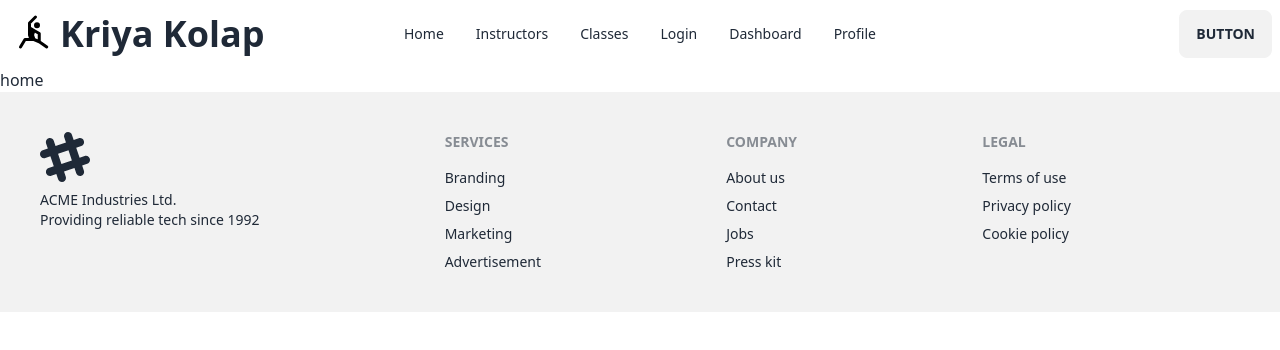
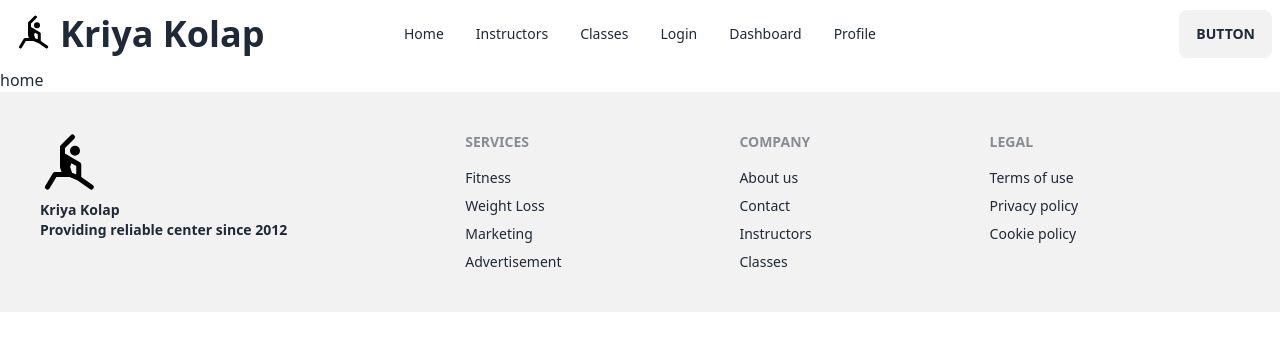
Before and after one commit to jakir540/kriya-kolap-client, a React (Vite) app: page / in a window 1280 px wide. Shown: the top 350 px of the page. Built offline with nearby package versions, Linux system fonts and the light colour scheme.

Commit message:
errorpage added

```diff
--- a/src/Routes/Routes.jsx
+++ b/src/Routes/Routes.jsx
@@ -13,7 +13,8 @@ export const router = createBrowserRouter([
             path:'/',
             element:<Home></Home>
 
-        }
+        },
+
       ]
     },
   ]);
--- /dev/null
+++ b/src/components/Errorpage/Errorpage.jsx
@@ -0,0 +1,26 @@
+const Errorpage = () => {
+  return (
+    <div  className=" erropage px-40 py-20 bg-white rounded-md shadow-xl">
+      <div className="flex flex-col items-center">
+        <h1 className="font-bold text-blue-600 text-9xl">404</h1>
+
+        <h6 className="mb-2 text-2xl font-bold text-center text-gray-800 md:text-3xl">
+          <span className="text-red-500">Oops!</span> Page not found
+        </h6>
+
+        <p className="mb-8 text-center text-gray-500 md:text-lg">
+          The page you’re looking for doesn’t exist.
+        </p>
+
+        <a
+          href="#"
+          className="px-6 py-2 text-sm font-semibold text-blue-800 bg-blue-100"
+        >
+          Go home
+        </a>
+      </div>
+    </div>
+  );
+};
+
+export default Errorpage;
--- a/src/pages/Shared/Footer/Footer.jsx
+++ b/src/pages/Shared/Footer/Footer.jsx
@@ -1,28 +1,20 @@
+import { GrYoga } from 'react-icons/gr';
+
 const Footer = () => {
   return (
     <footer className="footer p-10 bg-base-200 text-base-content">
       <div>
-        <svg
-          width="50"
-          height="50"
-          viewBox="0 0 24 24"
-          xmlns="http://www.w3.org/2000/svg"
-          fillRule="evenodd"
-
-          className="fill-current"
-        >
-          <path d="M22.672 15.226l-2.432.811.841 2.515c.33 1.019-.209 2.127-1.23 2.456-1.15.325-2.148-.321-2.463-1.226l-.84-2.518-5.013 1.677.84 2.517c.391 1.203-.434 2.542-1.831 2.542-.88 0-1.601-.564-1.86-1.314l-.842-2.516-2.431.809c-1.135.328-2.145-.317-2.463-1.229-.329-1.018.211-2.127 1.231-2.456l2.432-.809-1.621-4.823-2.432.808c-1.355.384-2.558-.59-2.558-1.839 0-.817.509-1.582 1.327-1.846l2.433-.809-.842-2.515c-.33-1.02.211-2.129 1.232-2.458 1.02-.329 2.13.209 2.461 1.229l.842 2.515 5.011-1.677-.839-2.517c-.403-1.238.484-2.553 1.843-2.553.819 0 1.585.509 1.85 1.326l.841 2.517 2.431-.81c1.02-.33 2.131.211 2.461 1.229.332 1.018-.21 2.126-1.23 2.456l-2.433.809 1.622 4.823 2.433-.809c1.242-.401 2.557.484 2.557 1.838 0 .819-.51 1.583-1.328 1.847m-8.992-6.428l-5.01 1.675 1.619 4.828 5.011-1.674-1.62-4.829z"></path>
-        </svg>
-        <p>
-          ACME Industries Ltd.
+        <GrYoga className='text-6xl'></GrYoga>
+        <p className='font-semibold'>
+          Kriya Kolap
           <br />
-          Providing reliable tech since 1992
+          Providing reliable center since 2012
         </p>
       </div>
       <div>
         <span className="footer-title">Services</span>
-        <a className="link link-hover">Branding</a>
-        <a className="link link-hover">Design</a>
+        <a className="link link-hover">Fitness</a>
+        <a className="link link-hover">Weight Loss</a>
         <a className="link link-hover">Marketing</a>
         <a className="link link-hover">Advertisement</a>
       </div>
@@ -30,8 +22,8 @@ const Footer = () => {
         <span className="footer-title">Company</span>
         <a className="link link-hover">About us</a>
         <a className="link link-hover">Contact</a>
-        <a className="link link-hover">Jobs</a>
-        <a className="link link-hover">Press kit</a>
+        <a className="link link-hover">Instructors</a>
+        <a className="link link-hover">Classes</a>
       </div>
       <div>
         <span className="footer-title">Legal</span>
--- a/src/pages/Shared/Navbar/Navbar.jsx
+++ b/src/pages/Shared/Navbar/Navbar.jsx
@@ -1,27 +1,29 @@
 import { GrYoga } from 'react-icons/gr';
+import { Link } from 'react-router-dom';
+
 
 
 const Navbar = () => {
 
     const menu =<>
         <li>
-            <a>Home</a>
+            <Link>Home</Link>
           </li>
 
           <li>
-            <a>Instructors</a>
+            <Link>Instructors</Link>
           </li>
           <li>
-            <a>Classes</a>
+            <Link>Classes</Link>
           </li>
           <li>
-            <a>Login</a>
+            <Link>Login</Link>
           </li>
           <li>
-            <a>Dashboard </a>
+            <Link>Dashboard </Link>
           </li>
           <li>
-            <a>Profile </a>
+            <Link to="#">Profile </Link>
           </li>
     </>
   return (
@@ -51,7 +53,7 @@ const Navbar = () => {
            {menu}
           </ul>
         </div>
-        <a className=" font-bold   text-4xl">
+        <Link className=" font-bold   text-4xl">
 
       <div className='flex mx-2'>
       <div> <GrYoga></GrYoga></div>
@@ -59,7 +61,7 @@ const Navbar = () => {
 
       </div>
 
-        </a>
+        </Link>
       </div>
 
 
@@ -71,7 +73,7 @@ const Navbar = () => {
         </ul>
       </div>
       <div className="navbar-end">
-        <a className="btn">Button</a>
+        <Link className="btn">Button</Link>
       </div>
     </div>
   );
```
Also changed, not shown: .eslintrc.cjs.
